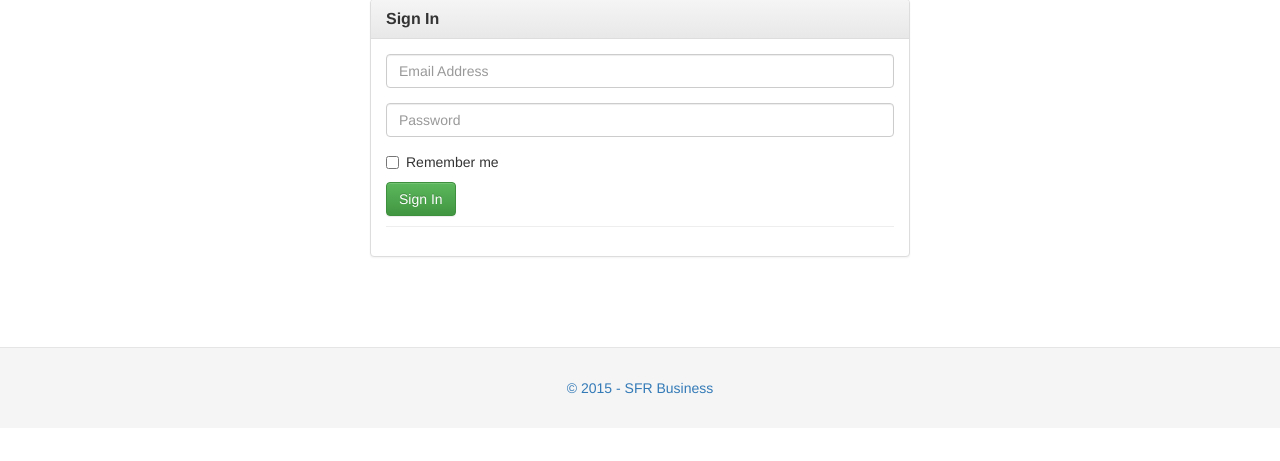
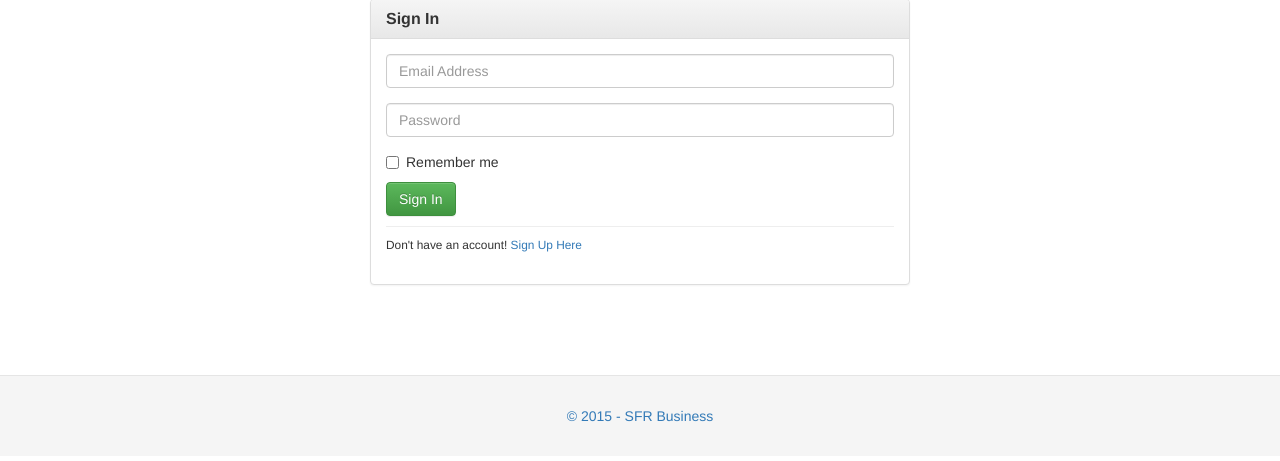
Before and after one commit to JoelCapitao/web-nsg, a Flask app: page /login in a window 1280 px wide. Shown: the part 179-640 px from the top of the page. Run offline with Flask 2, Linux system fonts and the light colour scheme; some libraries are stand-ins or nearby versions.

Commit message:
add link in Sign In page to redirect user to Sign Up page if no account

```diff
--- a/templates/login.html
+++ b/templates/login.html
@@ -37,6 +37,14 @@
                 <button type="submit" class="btn btn-success">Sign In</button>
 
                 <hr style="margin-top:10px;margin-bottom:10px;" >
+                <div class="form-group">
+                    <div style="font-size:85%">
+                        Don't have an account!
+                    <a href="{{ url_for('register') }}">
+                        Sign Up Here
+                    </a>
+                    </div>
+                </div>
             </form>
             </div>
         </div>
```
